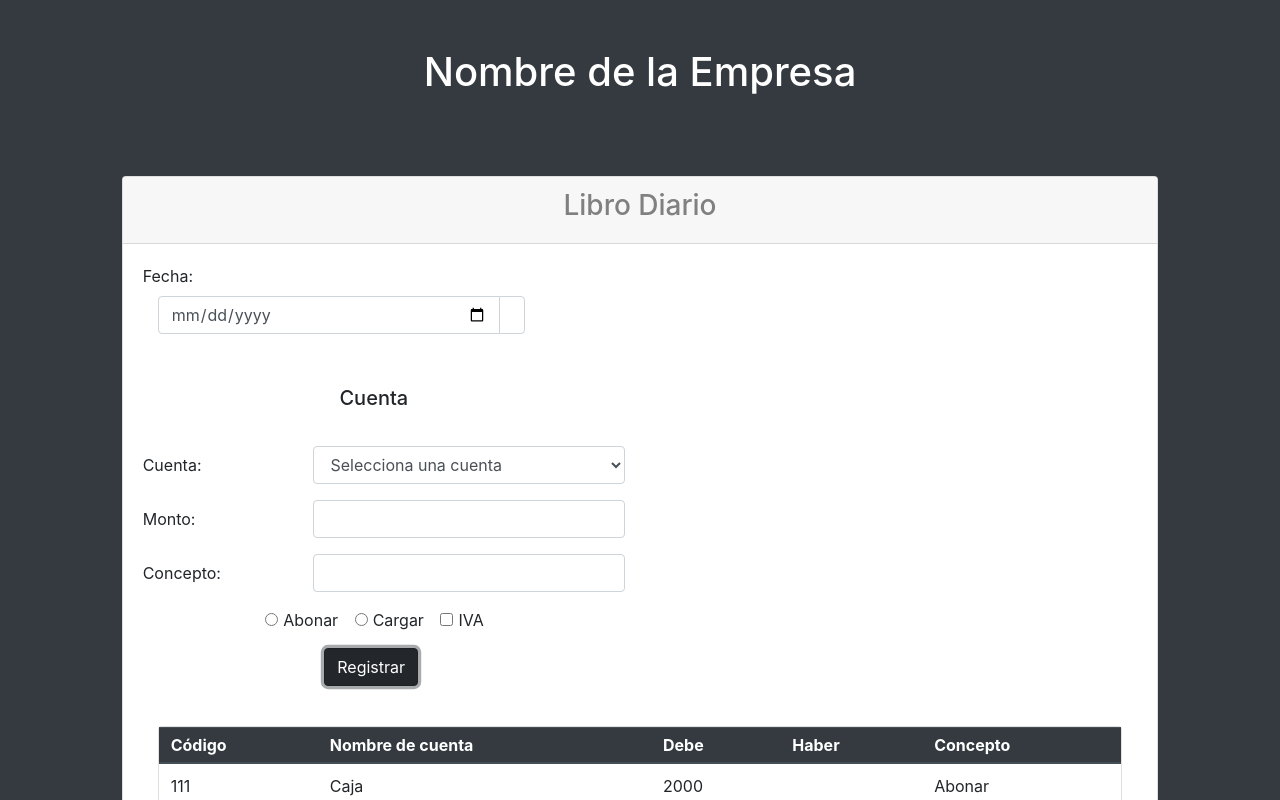
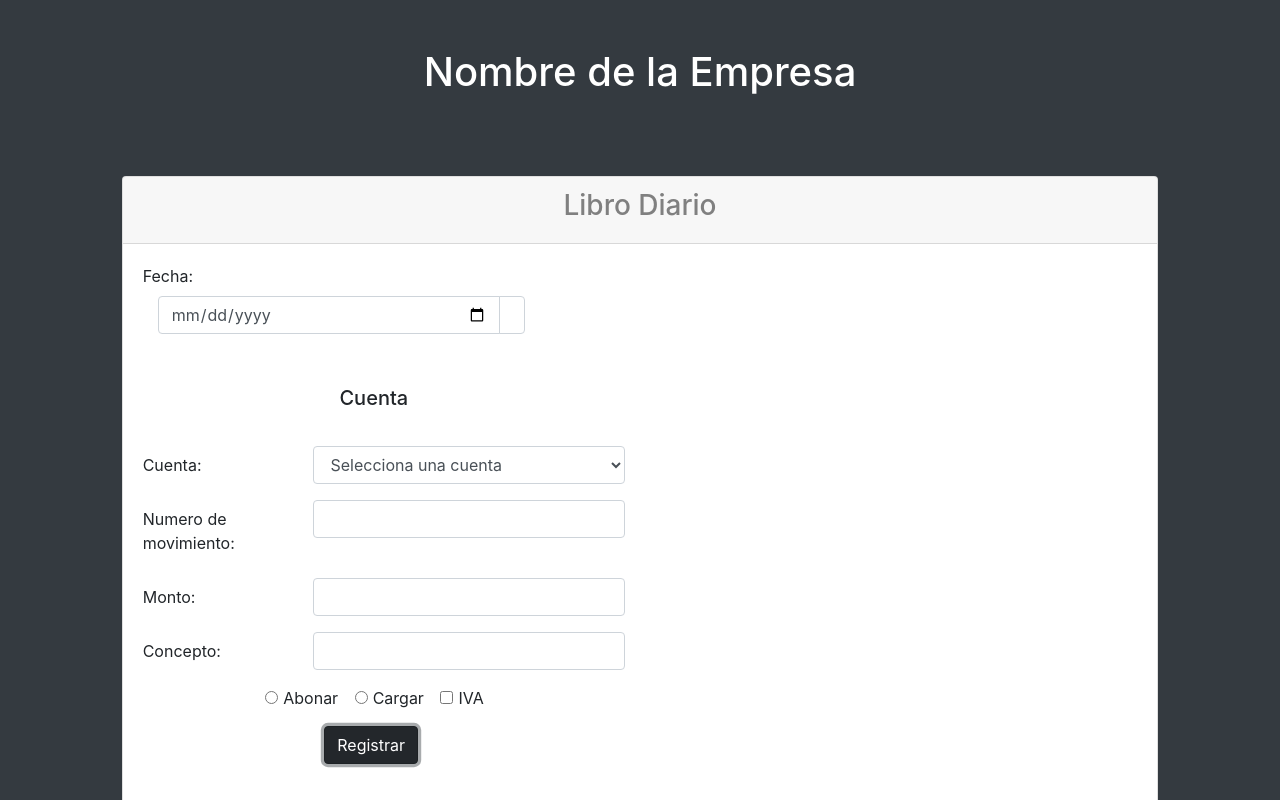
Before and after one commit to BradonParrillas/moneymonkey, a plain HTML site: page Catalogo_de_cuentas.html in a window 1280 px wide. Both pictures are taken after a click on the link "Registrar". Shown: the top 800 px of the page. Drawn offline with Linux system fonts and the light colour scheme.

Commit message:
se agrego el numero de movimiento

```diff
--- a/Catalogo_de_cuentas.html
+++ b/Catalogo_de_cuentas.html
@@ -155,6 +155,12 @@
                                         </div>
                                     </div>
                                     <div class="form-group row">
+                                        <label class="col-sm-4 col-form-label">Numero de movimiento:</label>
+                                        <div class="col-sm-8">
+                                            <input type="number" class="form-control" id="inputNumMov" placeholder="">
+                                        </div>
+                                    </div>
+                                    <div class="form-group row">
                                         <label class="col-sm-4 col-form-label">Monto:</label>
                                         <div class="col-sm-8">
                                             <input type="number" class="form-control" id="inputMontoMov" placeholder="">
@@ -204,7 +210,7 @@
                                         <table class="table ">
                                             <thead class="thead-dark">
                                                 <tr>
-                                                    <th scope="col">C&oacute;digo</th>
+                                                    <th scope="col">Movimiento</th>
                                                     <th scope="col">Nombre de cuenta</th>
                                                     <th scope="col">Debe</th>
                                                     <th scope="col">Haber</th>
--- a/js/index.js
+++ b/js/index.js
@@ -12,6 +12,7 @@ const inputDateMov = document.getElementById('dateMovimiento')
 const btnRegistrarMov = document.getElementById('btnRegistrarMov')
 const checkAbonar = document.getElementById('checkAbonarMov')
 const checkCargar = document.getElementById('checkCargarMov')
+const inputNumMov = document.getElementById('inputNumMov')
 
 btnAgregarCuenta.addEventListener('click', agregarCuenta)
 btnRegistrarMov.addEventListener('click', registrarMovimiento)
@@ -25,11 +26,12 @@ class Cuenta {
 }
 
 class Movimiento {
-    constructor(fecha, cuenta, monto, tipo) {
+    constructor(fecha, cuenta, monto, tipo, numero) {
         this.fecha = fecha
         this.cuenta = cuenta
         this.monto = monto
         this.tipo = tipo
+        this.numero = numero
     }
 }
 
@@ -108,9 +110,9 @@ cuentas.push(
 )
 
 movimientos.push(
-    new Movimiento(new Date("2022-03-25"),cuentas[2], 2000, "Abonar"),
-    new Movimiento(new Date("2022-03-30"),cuentas[8], 5600, "Abonar"),
-    new Movimiento(new Date("2022-04-01"),cuentas[18], 520, "Abonar")
+    new Movimiento(new Date("2022-03-25"),cuentas[2], 2000, "Abonar", 1),
+    new Movimiento(new Date("2022-03-30"),cuentas[8], 5600, "Abonar", 2),
+    new Movimiento(new Date("2022-04-01"),cuentas[18], 520, "Abonar", 3)
 )
 
 function iniciarSistema() {
@@ -159,8 +161,8 @@ function cargarMovimientos() {
         ) {
             tablaMovimientos.innerHTML +=`
             <tr class="fila-movimiento" id="filaMovimiento${index}">
-                <td>${movimiento.cuenta.codigo}</td>
-                <td>${movimiento.cuenta.nombre}</td>
+                <td>${movimiento.numero}</td>
+                <td>${movimiento.cuenta.codigo} ${movimiento.cuenta.nombre}</td>
                 <td>${movimiento.monto}</td>
                 <td></td>
                 <td>${movimiento.tipo}</td>
@@ -170,8 +172,8 @@ function cargarMovimientos() {
         } else {
             tablaMovimientos.innerHTML +=`
             <tr class="fila-movimiento" id="filaMovimiento${index}">
-                <td>${movimiento.cuenta.codigo}</td>
-                <td>${movimiento.cuenta.nombre}</td>
+                <td>${movimiento.numero}</td>
+                <td>${movimiento.cuenta.codigo} ${movimiento.cuenta.nombre}</td>
                 <td></td>
                 <td>${movimiento.monto}</td>
                 <td>${movimiento.tipo}</td>
@@ -225,16 +227,18 @@ function registrarMovimiento() {
     monto = parseInt(inputMontoMov.value)
     concepto = inputConceptoMov.value
     tipo = checkAbonar.checked ? "Abonar" : (checkCargar.checked ? "Cargar" : "")
+    numero = parseInt(inputNumMov.value)
 
     movimientoValido = dateMov != "" ? true : false
     movimientoValido = cuenta != "" ? true : false
     movimientoValido = monto != "" ? (monto > 0 ? true : false) : false
+    movimientoValido = numero != "" ? (monto > 0 ? true : false) : false
     movimientoValido = tipo != "" ? true : false
 
     if(movimientoValido) {
         console.log("Movimiento valido")
         console.log(dateMov, cuenta, monto, concepto, tipo)
-        nuevoMovimiento = new Movimiento(dateMov,cuenta,monto,tipo)
+        nuevoMovimiento = new Movimiento(dateMov,cuenta,monto,tipo, numero)
         movimientos.push(nuevoMovimiento)
         cargarMovimientos()
     } else {
```
